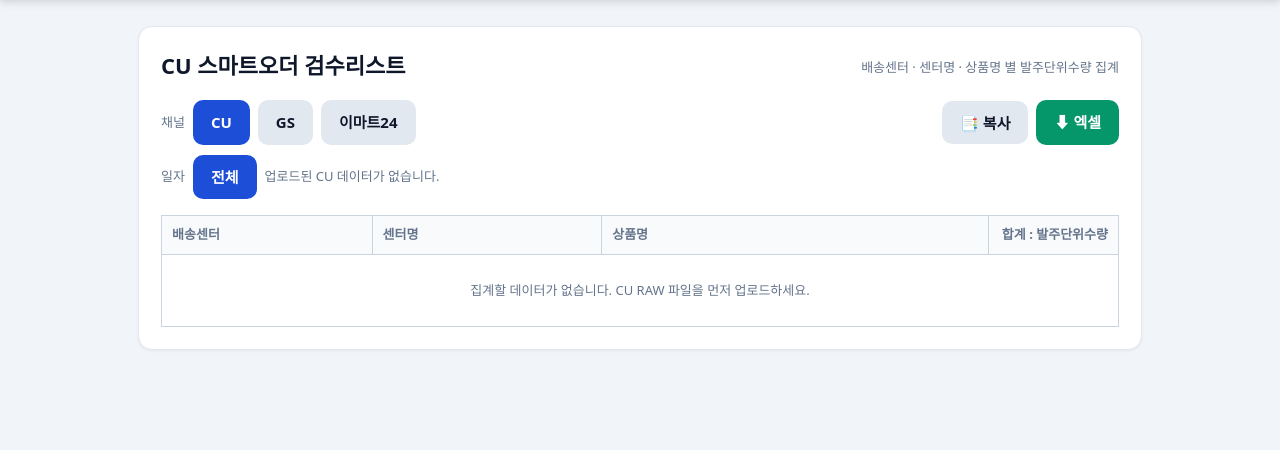
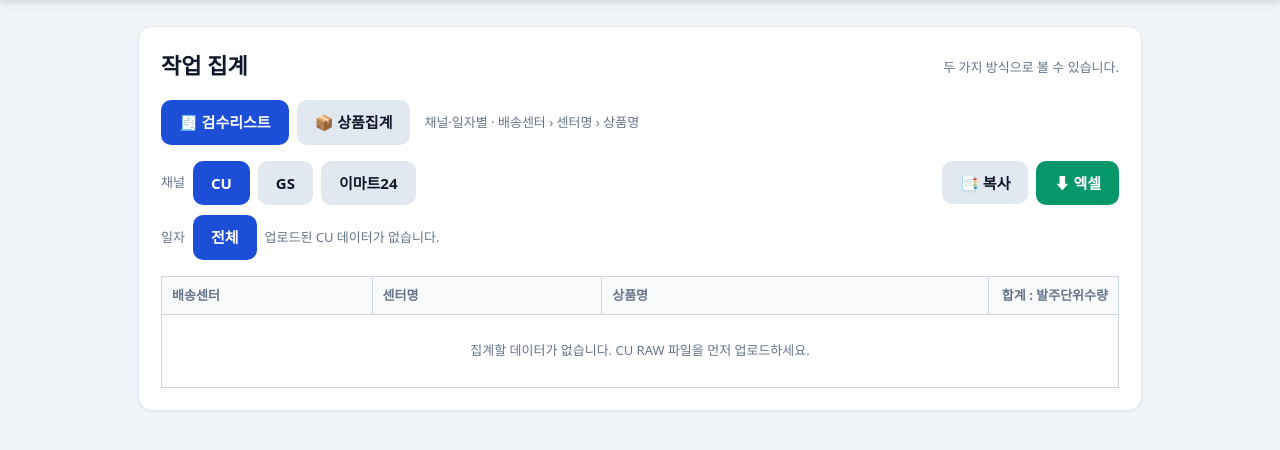
Before and after one commit to sangjin94/hanex_smartorder, a Flask app: page /report in a window 1280 px wide. Shown: the part 63-513 px from the top of the page. Run offline with Flask 3, Linux system fonts and the light colour scheme.

Commit message:
작업집계에 상품집계 모드 복원 (검수리스트 / 상품집계 전환)
- /report에 mode 파라미터: checklist(신규) / product(이전 방식) 전환
- 상품집계: 일자·한익스상품명 기준 채널별/거점센터별(소계·총합계·제외안내) 되살림
- 엑셀 다운로드도 모드별로 분기(검수리스트/상품집계)
- 사용법 문구는 검수리스트 기준 유지, 화면 상단에 모드 토글

Co-Authored-By: Claude Opus 4.8 <noreply@anthropic.com>

```diff
--- a/app.py
+++ b/app.py
@@ -370,62 +370,142 @@ def _checklist(ch, sel_date):
     return blocks, grand, sorted(dates, reverse=True)
 
 
+# --- 상품집계(이전 방식): 일자 · 한익스상품명 기준, 채널별/거점센터별 ---
+def _aggregate():
+    """아카이브 전체 → (일자, 한익스상품명, 구분)별 채널·거점센터 수량. skipped=한익스상품명 없는 수량."""
+    agg, dates, hubs, skipped = {}, set(), set(), 0
+    for rec in _load_index():
+        ch, path = rec["ch"], _rec_path(rec)
+        if not os.path.exists(path):
+            continue
+        try:
+            rows, _, _ = sc.process(sc.parse_raw(path, ch), ch)
+        except Exception:
+            continue
+        for row in rows:
+            q = row["수량"] if isinstance(row["수량"], (int, float)) else 0
+            rep = row["대표"]
+            d = _norm_date(row["배송일자"]) or "(일자없음)"
+            if not rep:
+                skipped += q
+                continue
+            hub = row["거점센터"] or "(거점미지정)"
+            dates.add(d); hubs.add(hub)
+            e = agg.setdefault((d, rep, row["구분"]), {"ch": {}, "hub": {}})
+            e["ch"][ch] = e["ch"].get(ch, 0) + q
+            e["hub"][hub] = e["hub"].get(hub, 0) + q
+    return agg, sorted(dates, reverse=True), sorted(hubs), skipped
+
+
+def _report_table(view, sel_date):
+    agg, dates, hubs, skipped = _aggregate()
+    if view == "hub":
+        columns = [(h, h) for h in hubs]
+    else:
+        columns = [(c, sc.CHANNELS[c]["name"]) for c in CH_ORDER]
+    colkeys = [c for c, _ in columns]
+    groups = {}
+    for (d, rep, cat), e in agg.items():
+        if sel_date and d != sel_date:
+            continue
+        src = e["hub"] if view == "hub" else e["ch"]
+        groups.setdefault(d, []).append({"rep": rep, "cat": cat,
+                                         "cols": {k: src.get(k, 0) for k in colkeys},
+                                         "total": sum(src.values())})
+    out, grand, grand_total = [], {k: 0 for k in colkeys}, 0
+    for d in sorted(groups, reverse=True):
+        rows = sorted(groups[d], key=lambda r: (sc.PRODUCT_CATS.index(r["cat"]) if r["cat"] in sc.PRODUCT_CATS else 9, r["rep"]))
+        sub = {k: sum(r["cols"][k] for r in rows) for k in colkeys}
+        sub_total = sum(r["total"] for r in rows)
+        for k in colkeys:
+            grand[k] += sub[k]
+        grand_total += sub_total
+        out.append({"date": d, "rows": rows, "sub": sub, "sub_total": sub_total})
+    return columns, out, grand, grand_total, dates, skipped
+
+
 @app.route("/report")
 def report():
+    mode = "product" if request.args.get("mode") == "product" else "checklist"
+    sel_date = request.args.get("date", "")
+    if mode == "product":
+        view = "hub" if request.args.get("view") == "hub" else "channel"
+        columns, groups, grand, grand_total, dates, skipped = _report_table(view, sel_date)
+        return render_template("report.html", mode="product", view=view, sel_date=sel_date,
+                               columns=columns, groups=groups, grand=grand, grand_total=grand_total,
+                               dates=dates, skipped=skipped, cfg=sc.CHANNELS, channels=CH_ORDER, ch="")
     ch = request.args.get("ch", "")
     if ch not in sc.CHANNELS:
         ch = CH_ORDER[0]
-    sel_date = request.args.get("date", "")
     blocks, grand, dates = _checklist(ch, sel_date)
-    return render_template("report.html", ch=ch, cfg=sc.CHANNELS, channels=CH_ORDER,
+    return render_template("report.html", mode="checklist", ch=ch, cfg=sc.CHANNELS, channels=CH_ORDER,
                            sel_date=sel_date, blocks=blocks, grand=grand, dates=dates)
 
 
 @app.route("/report/xlsx")
 def report_xlsx():
     import openpyxl
-    from openpyxl.styles import Font, PatternFill, Alignment, Border, Side
-    ch = request.args.get("ch", "")
-    if ch not in sc.CHANNELS:
-        ch = CH_ORDER[0]
+    from openpyxl.styles import Font, PatternFill, Border, Side
+    from openpyxl.utils import get_column_letter
+    mode = "product" if request.args.get("mode") == "product" else "checklist"
     sel_date = request.args.get("date", "")
-    blocks, grand, dates = _checklist(ch, sel_date)
-    cfg = sc.CHANNELS[ch]
-    wb = openpyxl.Workbook(); ws = wb.active; ws.title = "검수리스트"
     yellow = PatternFill("solid", fgColor="FFFFFF00")
     thin = Side(style="thin", color="FFBFBFBF")
     border = Border(top=thin, bottom=thin, left=thin, right=thin)
-    qtylabel = "발주단위수량" if ch == "cu" else "수량"
-    ws.append(["배송센터", "센터명", "상품명", "합계 : %s" % qtylabel])
-    for c in range(1, 5):
-        cell = ws.cell(1, c); cell.font = Font(name="맑은 고딕", size=11, bold=True)
-        cell.fill = PatternFill("solid", fgColor="FFDDEBF7"); cell.border = border
-    def put(r, vals, bold=False, fill=None):
-        for c, v in enumerate(vals, 1):
-            cell = ws.cell(r, c, v)
-            cell.font = Font(name="맑은 고딕", size=10, bold=bold)
-            cell.border = border
-            if fill:
-                cell.fill = fill
-    r = 2
-    for b in blocks:
-        first_hub = True
-        for cb in b["centers"]:
-            first_center = True
-            for prod, q in cb["prods"]:
-                put(r, [b["hub"] if first_hub else "", cb["center"] if first_center else "", prod, q])
-                first_hub = first_center = False
-                r += 1
-            put(r, ["", "%s 요약" % cb["center"], "", cb["sub"]], bold=True, fill=yellow)
-            r += 1
-    put(r, ["총합계", "", "", grand], bold=True, fill=yellow)
-    for i, w in enumerate([20, 22, 30, 16], 1):
-        ws.column_dimensions[openpyxl.utils.get_column_letter(i)].width = w
+    wb = openpyxl.Workbook(); ws = wb.active
+    today = datetime.datetime.now().strftime("%Y%m%d")
+
+    if mode == "product":
+        view = "hub" if request.args.get("view") == "hub" else "channel"
+        columns, groups, grand, grand_total, dates, skipped = _report_table(view, sel_date)
+        ws.title = "상품집계"
+        headers = ["일자", "한익스상품명", "구분"] + [name for _, name in columns] + ["합계"]
+        ws.append(headers)
+        for c in range(1, len(headers) + 1):
+            ws.cell(1, c).font = Font(name="맑은 고딕", size=11, bold=True); ws.cell(1, c).fill = yellow
+        for g in groups:
+            for r in g["rows"]:
+                ws.append([g["date"], r["rep"], r["cat"]] + [r["cols"][k] for k, _ in columns] + [r["total"]])
+            ws.append(["%s 소계" % g["date"], "", ""] + [g["sub"][k] for k, _ in columns] + [g["sub_total"]])
+        ws.append(["총합계", "", ""] + [grand[k] for k, _ in columns] + [grand_total])
+        for i, w in enumerate([12, 34, 8] + [11] * len(columns) + [10], 1):
+            ws.column_dimensions[get_column_letter(i)].width = w
+        fname = "작업집계_상품별_%s_%s.xlsx" % ("거점센터" if view == "hub" else "채널", today)
+    else:
+        ch = request.args.get("ch", "")
+        if ch not in sc.CHANNELS:
+            ch = CH_ORDER[0]
+        blocks, grand, dates = _checklist(ch, sel_date)
+        cfg = sc.CHANNELS[ch]
+        ws.title = "검수리스트"
+        qtylabel = "발주단위수량" if ch == "cu" else "수량"
+        ws.append(["배송센터", "센터명", "상품명", "합계 : %s" % qtylabel])
+        for c in range(1, 5):
+            ws.cell(1, c).font = Font(name="맑은 고딕", size=11, bold=True)
+            ws.cell(1, c).fill = PatternFill("solid", fgColor="FFDDEBF7"); ws.cell(1, c).border = border
+
+        def put(r, vals, bold=False, fill=None):
+            for c, v in enumerate(vals, 1):
+                cell = ws.cell(r, c, v); cell.font = Font(name="맑은 고딕", size=10, bold=bold); cell.border = border
+                if fill:
+                    cell.fill = fill
+        r = 2
+        for b in blocks:
+            first_hub = True
+            for cb in b["centers"]:
+                first_center = True
+                for prod, q in cb["prods"]:
+                    put(r, [b["hub"] if first_hub else "", cb["center"] if first_center else "", prod, q])
+                    first_hub = first_center = False; r += 1
+                put(r, ["", "%s 요약" % cb["center"], "", cb["sub"]], bold=True, fill=yellow); r += 1
+        put(r, ["총합계", "", "", grand], bold=True, fill=yellow)
+        for i, w in enumerate([20, 22, 30, 16], 1):
+            ws.column_dimensions[get_column_letter(i)].width = w
+        fname = "%s_검수리스트_%s.xlsx" % (cfg["name"], sel_date or "전체")
+
     ws.freeze_panes = "A2"
     bio = io.BytesIO(); wb.save(bio); bio.seek(0)
-    dtag = sel_date or "전체"
-    return send_file(bio, as_attachment=True,
-                     download_name="%s_검수리스트_%s.xlsx" % (cfg["name"], dtag),
+    return send_file(bio, as_attachment=True, download_name=fname,
                      mimetype="application/vnd.openxmlformats-officedocument.spreadsheetml.sheet")
 
 
--- a/templates/report.html
+++ b/templates/report.html
@@ -1,42 +1,47 @@
 {% extends "base.html" %}
-{% block title %}작업 집계(검수리스트){% endblock %}
+{% block title %}작업 집계{% endblock %}
 {% block body %}
-{% set qtylabel = '발주단위수량' if ch=='cu' else '수량' %}
 <div class="card">
   <div class="row" style="justify-content:space-between">
-    <h1>{{ cfg[ch].name }} 스마트오더 검수리스트</h1>
-    <div class="muted">배송센터 · 센터명 · 상품명 별 {{ qtylabel }} 집계</div>
+    <h1>작업 집계</h1>
+    <div class="muted">두 가지 방식으로 볼 수 있습니다.</div>
   </div>
 
+  <!-- 모드 전환 -->
+  <div class="row" style="gap:8px;margin-top:14px;flex-wrap:wrap">
+    <a class="btn {{ '' if mode=='checklist' else 'gray' }}" href="{{ url_for('report', mode='checklist') }}">🧾 검수리스트</a>
+    <a class="btn {{ '' if mode=='product' else 'gray' }}" href="{{ url_for('report', mode='product') }}">📦 상품집계</a>
+    <span class="muted" style="align-self:center;margin-left:6px;font-size:13px">
+      {% if mode=='checklist' %}채널·일자별 · 배송센터 › 센터명 › 상품명{% else %}일자 · 한익스상품명 기준 · 채널별/거점센터별{% endif %}
+    </span>
+  </div>
+
+{% if mode=='checklist' %}
+  {% set qtylabel = '발주단위수량' if ch=='cu' else '수량' %}
   <!-- 채널 선택 -->
-  <div class="row" style="gap:8px;margin-top:14px;flex-wrap:wrap">
+  <div class="row" style="gap:8px;margin-top:16px;flex-wrap:wrap">
     <span class="muted" style="align-self:center">채널</span>
     {% for c in channels %}
-    <a class="btn {{ '' if ch==c else 'gray' }}" href="{{ url_for('report', ch=c) }}">{{ cfg[c].name }}</a>
+    <a class="btn {{ '' if ch==c else 'gray' }}" href="{{ url_for('report', mode='checklist', ch=c) }}">{{ cfg[c].name }}</a>
     {% endfor %}
     <span class="sp" style="margin-left:auto"></span>
     <button class="btn gray" type="button" onclick="copyReport()">📑 복사</button>
-    <a class="btn ok" href="{{ url_for('report_xlsx', ch=ch, date=sel_date) }}">⬇ 엑셀</a>
+    <a class="btn ok" href="{{ url_for('report_xlsx', mode='checklist', ch=ch, date=sel_date) }}">⬇ 엑셀</a>
   </div>
-
   <!-- 일자 선택 -->
   <div class="row" style="gap:8px;margin-top:10px;flex-wrap:wrap">
     <span class="muted" style="align-self:center">일자</span>
-    <a class="btn {{ 'gray' if sel_date }}" href="{{ url_for('report', ch=ch) }}">전체</a>
+    <a class="btn {{ 'gray' if sel_date }}" href="{{ url_for('report', mode='checklist', ch=ch) }}">전체</a>
     {% for d in dates %}
-    <a class="btn {{ '' if sel_date==d else 'gray' }}" href="{{ url_for('report', ch=ch, date=d) }}">{{ d }}</a>
+    <a class="btn {{ '' if sel_date==d else 'gray' }}" href="{{ url_for('report', mode='checklist', ch=ch, date=d) }}">{{ d }}</a>
     {% endfor %}
     {% if not dates %}<span class="muted" style="align-self:center">업로드된 {{ cfg[ch].name }} 데이터가 없습니다.</span>{% endif %}
   </div>
 
   <div style="overflow-x:auto;margin-top:16px">
   <table id="reportTable" class="chk">
-    <tr>
-      <th style="width:22%">배송센터</th>
-      <th style="width:24%">센터명</th>
-      <th>상품명</th>
-      <th style="width:130px;text-align:right">합계 : {{ qtylabel }}</th>
-    </tr>
+    <tr><th style="width:22%">배송센터</th><th style="width:24%">센터명</th><th>상품명</th>
+        <th style="width:130px;text-align:right">합계 : {{ qtylabel }}</th></tr>
     {% for b in blocks %}
       {% for cb in b.centers %}
         {% for prod,q in cb.prods %}
@@ -47,26 +52,75 @@
           <td style="text-align:right">{{ q }}</td>
         </tr>
         {% endfor %}
-        <tr class="sub">
-          <td></td>
-          <td><b>{{ cb.center }} 요약</b></td>
-          <td></td>
-          <td style="text-align:right"><b>{{ cb.sub }}</b></td>
-        </tr>
+        <tr class="sub"><td></td><td><b>{{ cb.center }} 요약</b></td><td></td>
+            <td style="text-align:right"><b>{{ cb.sub }}</b></td></tr>
       {% endfor %}
     {% endfor %}
     {% if blocks %}
-    <tr class="grand">
-      <td colspan="3"><b>총합계</b></td>
-      <td style="text-align:right"><b>{{ grand }}</b></td>
-    </tr>
+    <tr class="grand"><td colspan="3"><b>총합계</b></td><td style="text-align:right"><b>{{ grand }}</b></td></tr>
     {% else %}
     <tr><td colspan="4" class="muted" style="text-align:center;padding:26px">
-      집계할 데이터가 없습니다. {{ cfg[ch].name }} RAW 파일을 먼저 업로드하세요.
-    </td></tr>
+      집계할 데이터가 없습니다. {{ cfg[ch].name }} RAW 파일을 먼저 업로드하세요.</td></tr>
     {% endif %}
   </table>
   </div>
+
+{% else %}
+  <!-- 상품집계(이전 방식) -->
+  <div class="row" style="gap:8px;margin-top:16px;flex-wrap:wrap">
+    <span class="muted" style="align-self:center">보기</span>
+    <a class="btn {{ '' if view=='channel' else 'gray' }}" href="{{ url_for('report', mode='product', view='channel', date=sel_date) }}">채널별</a>
+    <a class="btn {{ '' if view=='hub' else 'gray' }}" href="{{ url_for('report', mode='product', view='hub', date=sel_date) }}">거점센터별</a>
+    <span class="sp" style="margin-left:auto"></span>
+    <button class="btn gray" type="button" onclick="copyReport()">📑 복사</button>
+    <a class="btn ok" href="{{ url_for('report_xlsx', mode='product', view=view, date=sel_date) }}">⬇ 엑셀</a>
+  </div>
+  <div class="row" style="gap:8px;margin-top:10px;flex-wrap:wrap">
+    <span class="muted" style="align-self:center">일자</span>
+    <a class="btn {{ 'gray' if sel_date }}" href="{{ url_for('report', mode='product', view=view) }}">전체</a>
+    {% for d in dates %}
+    <a class="btn {{ '' if sel_date==d else 'gray' }}" href="{{ url_for('report', mode='product', view=view, date=d) }}">{{ d }}</a>
+    {% endfor %}
+  </div>
+
+  {% if skipped %}
+  <div class="warnbox" style="margin-top:12px">
+    한익스상품명이 아직 없는 상품 <b>{{ skipped }}</b>개는 집계에서 제외됐습니다.
+    <a href="{{ url_for('master_edit', which='product') }}">상품마스터</a>에서 등록하면 포함됩니다.
+  </div>
+  {% endif %}
+
+  <div style="overflow-x:auto;margin-top:16px">
+  <table id="reportTable" class="chk">
+    <tr><th style="width:150px">한익스상품명</th><th style="width:64px">구분</th>
+        {% for key,name in columns %}<th style="text-align:right">{{ name }}</th>{% endfor %}
+        <th style="text-align:right;width:70px">합계</th></tr>
+    {% for g in groups %}
+    <tr style="background:#eef2ff"><td colspan="{{ columns|length + 3 }}"><b>📅 {{ g.date }}</b></td></tr>
+    {% for r in g.rows %}
+    <tr>
+      <td>{{ r.rep }}</td>
+      <td><span class="pill {{ 'cu' if r.cat=='대월' else 'e24' }}">{{ r.cat }}</span></td>
+      {% for key,name in columns %}<td style="text-align:right">{{ r.cols[key] or '' }}</td>{% endfor %}
+      <td style="text-align:right"><b>{{ r.total }}</b></td>
+    </tr>
+    {% endfor %}
+    <tr class="sub"><td colspan="2">{{ g.date }} 소계</td>
+      {% for key,name in columns %}<td style="text-align:right">{{ g.sub[key] or '' }}</td>{% endfor %}
+      <td style="text-align:right">{{ g.sub_total }}</td></tr>
+    {% endfor %}
+    {% if groups %}
+    <tr class="grand"><td colspan="2"><b>총합계</b></td>
+      {% for key,name in columns %}<td style="text-align:right"><b>{{ grand[key] or '' }}</b></td>{% endfor %}
+      <td style="text-align:right"><b>{{ grand_total }}</b></td></tr>
+    {% else %}
+    <tr><td colspan="{{ columns|length + 3 }}" class="muted" style="text-align:center;padding:26px">
+      집계할 데이터가 없습니다. RAW 파일을 먼저 업로드하세요.</td></tr>
+    {% endif %}
+  </table>
+  </div>
+{% endif %}
+
   <div class="muted" id="copymsg" style="margin-top:10px;display:none;color:#059669">복사했습니다. 엑셀/메신저에 붙여넣기 하세요.</div>
 </div>
 
```
